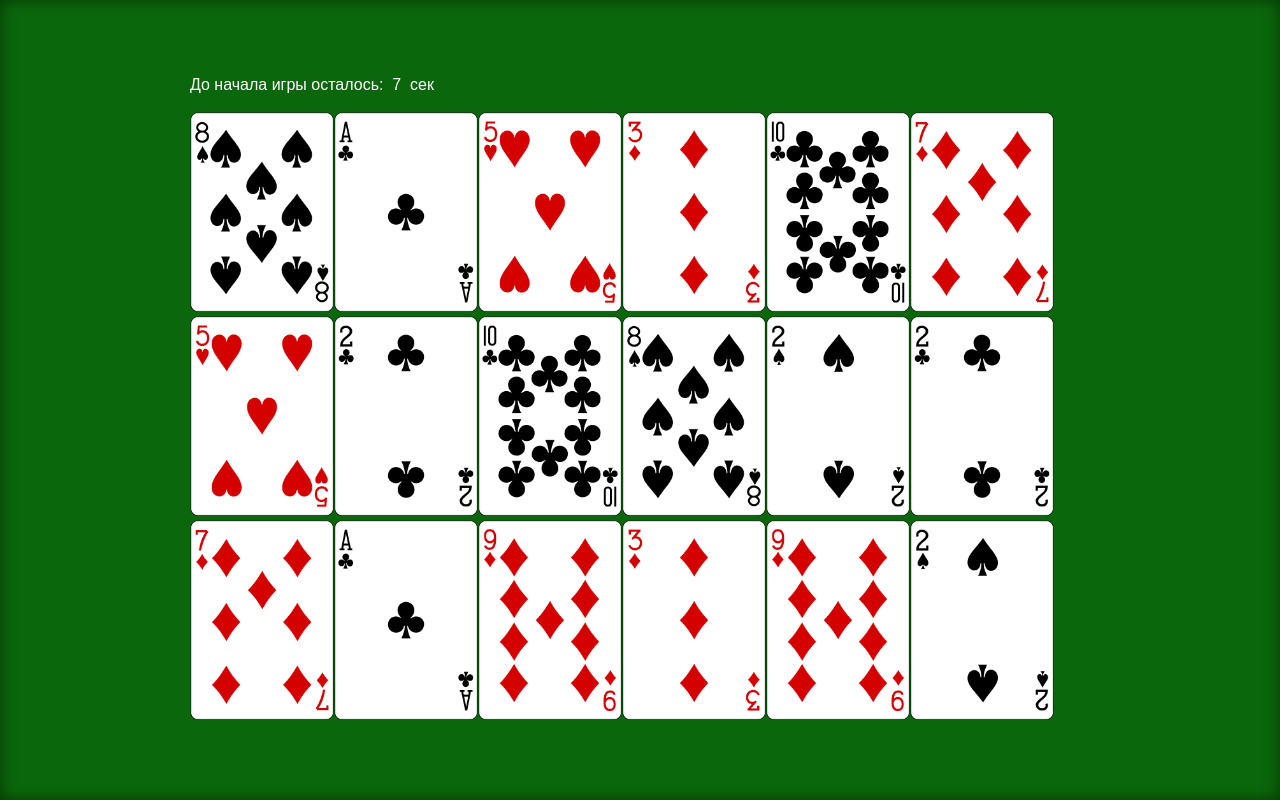
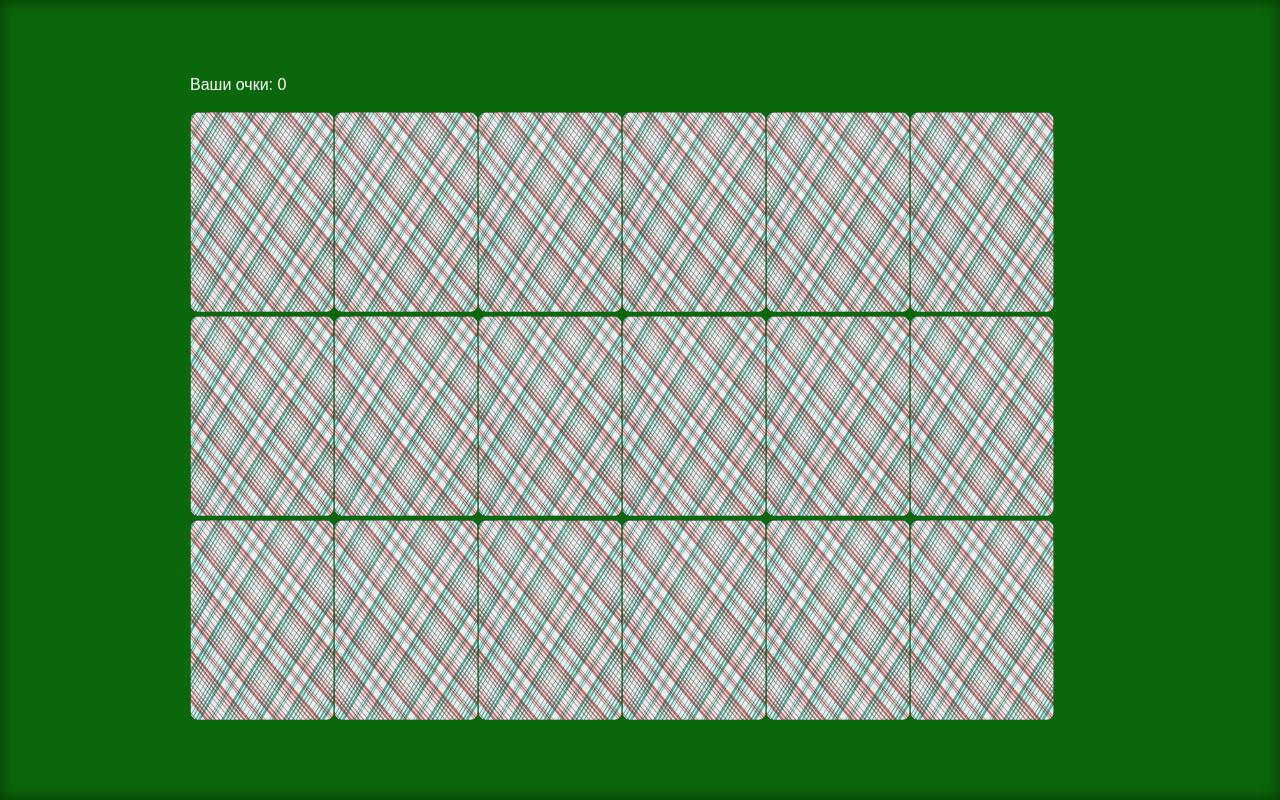
Before and after one commit to xsenia/memory-react, a React (Create React App) app: page / in a window 1280 px wide. Both pictures are taken after a click on the button "Старт". Built offline with nearby package versions, Linux system fonts and the light colour scheme.

Commit message:
fixed desabled

```diff
--- a/src/Components/App/App.js
+++ b/src/Components/App/App.js
@@ -21,7 +21,7 @@
     };
     const cardsAmount = 9; //9 проверить, чтоб не больше
     const gameFinished = () => this.setState({gameState: 'finished'});
-    const settings = {amount: cardsAmount, timeOut: 9};
+    const settings = {amount: cardsAmount, timeOut: 2};
     this.engine = new Engine(gameFinished, settings);
     this.settingsTimeout = settings.timeOut;
   }
--- a/src/Components/Card/Card.js
+++ b/src/Components/Card/Card.js
@@ -14,9 +14,9 @@
     <div
       id={id}
       className={cardClassName}
+      data-desabled={props.disabled}
       data-open={props.opened}
       data-guessed={props.guessed}
-      data-desabled={props.disabled}
       onClick={() => props.clickHandle(id)}
     >
       <img src={backCard} className="backCard" alt="backCard"  />
--- a/src/Components/CardsControl/CardsControl.js
+++ b/src/Components/CardsControl/CardsControl.js
@@ -66,7 +66,7 @@
   turnCard = (cardId) => {
     const cards = this.state.gameCards;//кешируем массив карт игры, а после первого раза берем измененный массив из стейта
     if (this.state.firstCard) { //если это уже вторая карта
-      cards[cardId].opened = true; //делаем ее открытой
+      cards[cardId].opened = true; //делаем ее открытой и в ксс дисейбл
       this.setState({
         gameCards: cards,
         disabled: true
@@ -80,7 +80,7 @@
       });
       }, 500);
       //this.timer.start(this.turnOff);
-    } else { //если это первая карта, делаем ее отрытой, сетим ее в стейт, сетим новый массив карт
+    } else { //если это первая карта, делаем ее отрытой и в ксс дисейбл, сетим ее в стейт, сетим новый массив карт
       cards[cardId].opened = true;
       this.setState({
         firstCard: cards[cardId],
--- a/src/index.css
+++ b/src/index.css
@@ -153,6 +153,12 @@
 .turnaround img {
   opacity: 1;
 }
+div[data-desabled="true"] {
+  pointer-events: none;
+}
+div[data-desabled="false"] {
+  pointer-events: auto;
+}
 div[data-open="true"] {
   pointer-events: none;
 }
@@ -172,10 +178,3 @@
 div[data-guessed="true"] img{
    opacity: 0;
 }
-
-div[data-desabled="true"] {
-  pointer-events: none;
-}
-div[data-desabled="false"] {
-  pointer-events: auto;
-}
```
